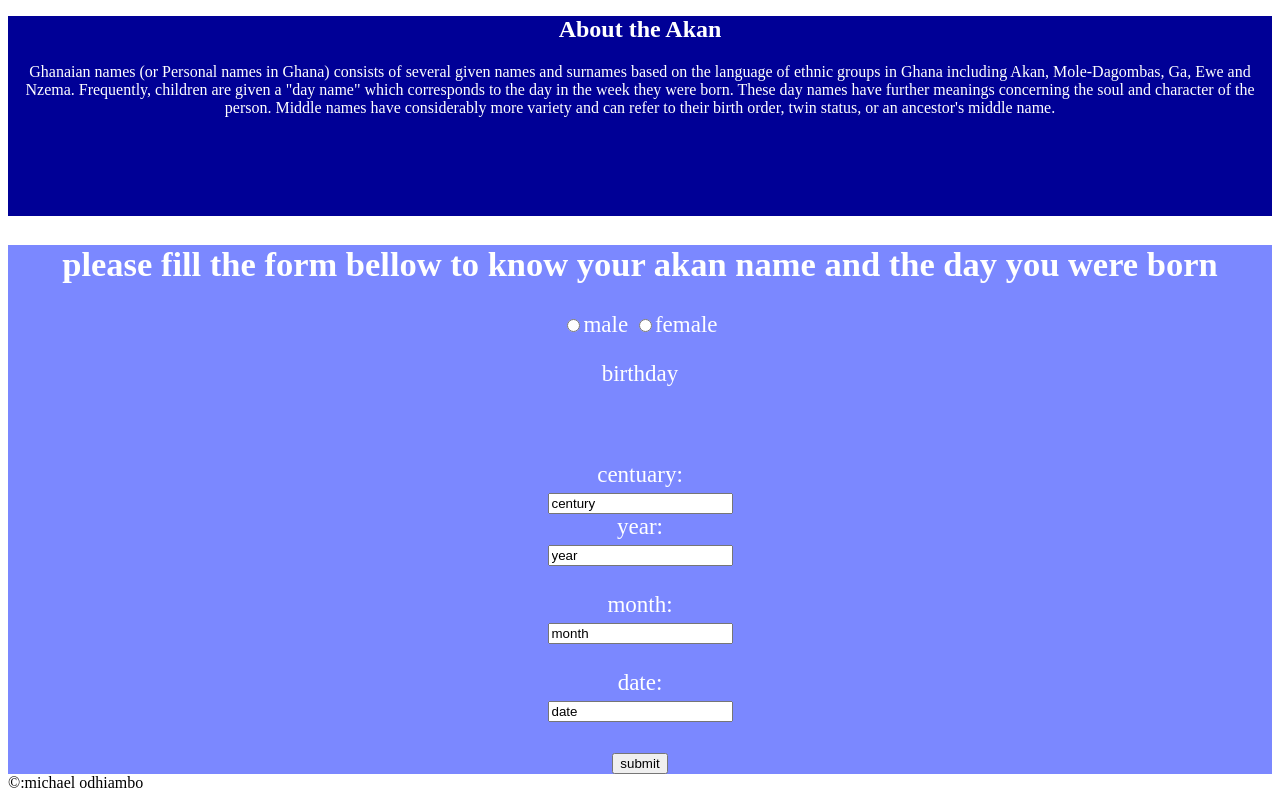
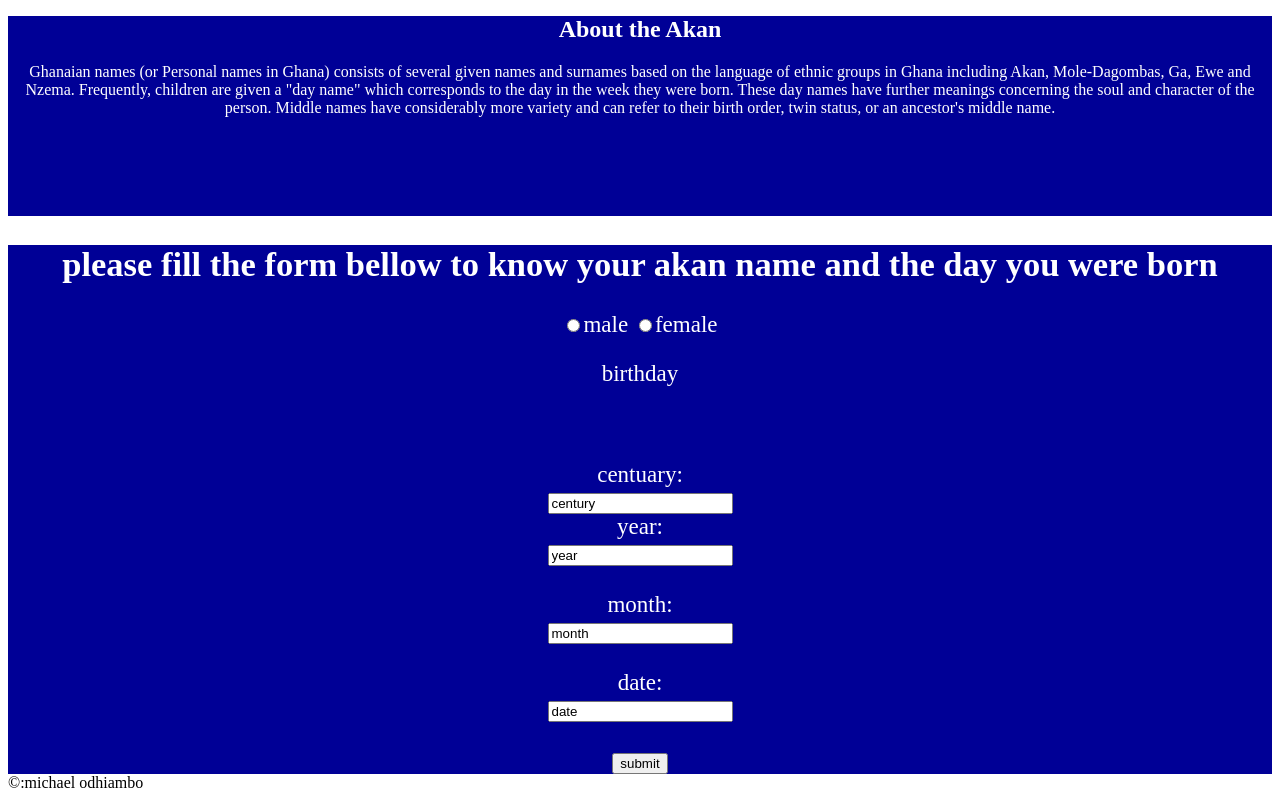
Before and after one commit to michael760odhiambo/Find-your-akan, a plain HTML site: page index.html in a window 1280 px wide. Shown: the part 712-1512 px from the top of the page. Drawn offline with Linux system fonts and the light colour scheme.

Commit message:
save my form background  changes

```diff
--- a/styles.css
+++ b/styles.css
@@ -50,7 +50,7 @@ nav > a{
   background-color:#7b88ff;
 }*/
 #form{
-  background-color: #7b88ff;
+  background-color: rgb(0, 0, 150);
   text-align: center;
   color: white;
   font-size: 23px;
```
